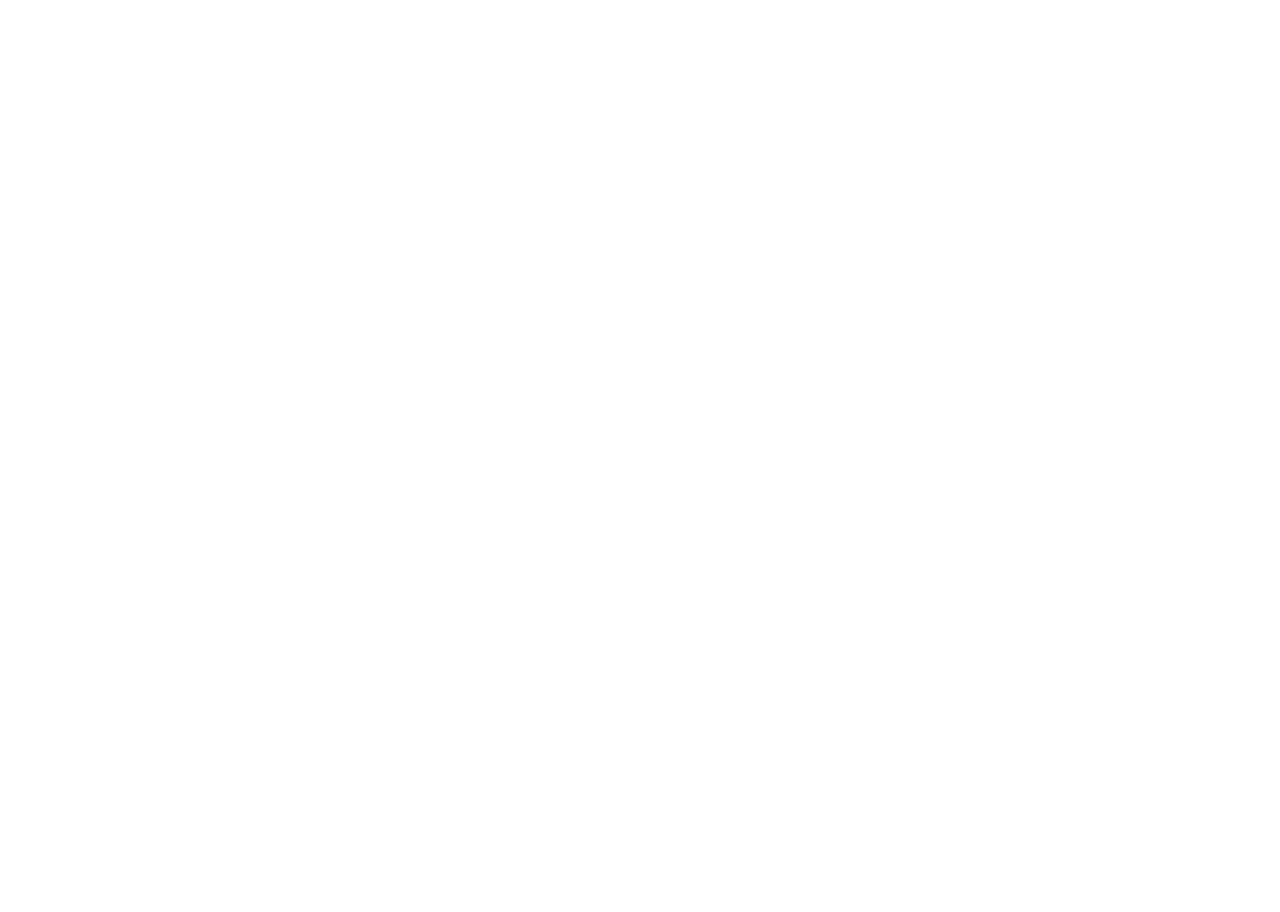
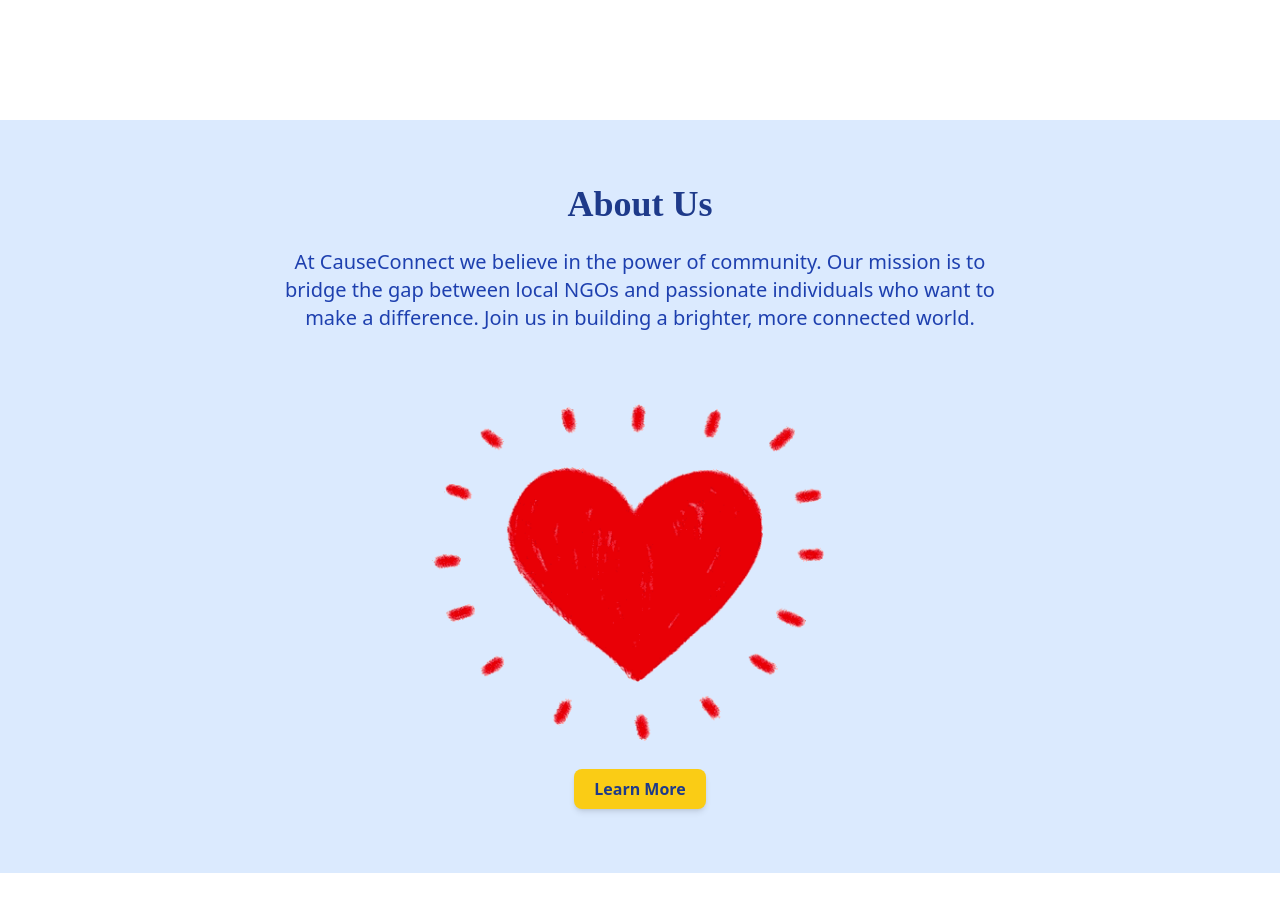
Before and after one commit to aayishajalal/CauseConnect, a React (Vite) app in the folder frontend/: page / in a window 1280 px wide. Shown: the part 680-1592 px from the top of the page. Built offline with nearby package versions, Linux system fonts and the light colour scheme.

Commit message:
some homepage modifications

```diff
--- /dev/null
+++ b/frontend/src/components/AboutUs.tsx
@@ -0,0 +1,28 @@
+import React from "react";
+import pulsing_heart_transparent from  "../assets/pulsing_heart_transparent.gif";
+const About: React.FC = () => {
+  return (
+    <section className="bg-blue-100 py-16 text-center">
+      <div className="max-w-3xl mx-auto px-6">
+        <h2 className="text-3xl md:text-4xl font-bold text-blue-900 font-serif mb-6">
+          About Us
+        </h2>
+        <p className="text-lg md:text-xl text-blue-800 mb-8">
+          At CauseConnect we believe in the power of community. Our mission
+          is to bridge the gap between local NGOs and passionate individuals who
+          want to make a difference. Join us in building a brighter, more
+          connected world.
+        </p>
+        <img
+            src={pulsing_heart_transparent}/>
+        <div className="flex justify-center">
+          <button className="bg-yellow-400 text-blue-900 font-semibold py-2 px-5 rounded-lg shadow-md hover:bg-yellow-300 transition duration-300">
+            Learn More
+          </button>
+        </div>
+      </div>
+    </section>
+  );
+};
+
+export default About;
--- a/frontend/src/components/HeroSection.tsx
+++ b/frontend/src/components/HeroSection.tsx
@@ -17,7 +17,7 @@ const Hero: React.FC = () => {
 
       <div className="relative z-10 font-serif text-blue-900 max-w-2xl px-4">
         <h1 className="text-4xl md:text-5xl font-bold mb-4">
-          Welcome to Volunteer Finder
+          Welcome to CauseConnect
         </h1>
         <p className="text-lg md:text-xl mb-8">
           Connect with local NGOs and initiatives to make a positive impact in
--- /dev/null
+++ b/frontend/src/components/ui/eventPagination.tsx
@@ -0,0 +1,94 @@
+// import React, { useEffect, useState } from "react";
+// import axios from "axios";
+
+// // Define the Event type
+// interface Event {
+//   _id: string;
+//   title: string;
+//   description: string;
+//   date: string;
+//   location: string;
+//   organizer: {
+//     username: string;
+//     email: string;
+//   };
+// }
+
+// // Define the API response type
+// interface EventApiResponse {
+//   status: string;
+//   results: number;
+//   data: Event[];
+// }
+
+// const EventsStack: React.FC = () => {
+//   const [events, setEvents] = useState<Event[]>([]);
+//   const [page, setPage] = useState(1);
+//   const [hasMore, setHasMore] = useState(true);
+//   const limit = 5; // Number of events per page
+
+//   // Fetch events from the backend with pagination
+//   const fetchEvents = async (page: number) => {
+//     try {
+//       const response = await axios.get<EventApiResponse>(`/api/v1/events`, {
+//         params: { page, limit },
+//       });
+
+//       const newEvents = response.data.data;
+
+//       // Append new events to existing list
+//       setEvents((prevEvents) => [...prevEvents, ...newEvents]);
+//       setHasMore(newEvents.length === limit); // Check if there are more events
+//     } catch (error) {
+//       console.error("Error fetching events:", error);
+//     }
+//   };
+
+//   // Initial load and page update
+//   useEffect(() => {
+//     fetchEvents(page);
+//   }, [page]);
+
+//   // Load more events on button click
+//   const loadMoreEvents = () => {
+//     setPage((prevPage) => prevPage + 1);
+//   };
+
+//   return (
+//     <div className="flex flex-col items-center p-6 space-y-6">
+//       {/* Stack of events */}
+//       {events.map((event, index) => (
+//         <div
+//           key={event._id}
+//           className="w-full max-w-md p-4 bg-white shadow-md rounded-md transition-transform transform hover:scale-105"
+//           style={{
+//             position: "relative",
+//             bottom: `${index * 20}px`, // Offset each card slightly to create a stacked effect
+//             zIndex: `${events.length - index}`,
+//           }}
+//         >
+//           <h3 className="text-xl font-semibold text-blue-800">{event.title}</h3>
+//           <p className="text-sm text-gray-600 mb-2">
+//             {new Date(event.date).toLocaleDateString()} - {event.location}
+//           </p>
+//           <p className="text-gray-700">{event.description}</p>
+//           <p className="text-sm text-gray-500 mt-2">
+//             Organized by: {event.organizer.username} ({event.organizer.email})
+//           </p>
+//         </div>
+//       ))}
+
+//       {/* Load More Button */}
+//       {hasMore && (
+//         <button
+//           onClick={loadMoreEvents}
+//           className="mt-4 px-6 py-2 bg-yellow-400 text-blue-900 font-semibold rounded-lg shadow-lg hover:bg-yellow-300 transition duration-300"
+//         >
+//           Load More
+//         </button>
+//       )}
+//     </div>
+//   );
+// };
+
+// export default EventsStack;
--- a/frontend/src/components/ui/volunteercards.tsx
+++ b/frontend/src/components/ui/volunteercards.tsx
@@ -1,4 +1,55 @@
 
+
+// import React, { useEffect } from 'react';
+// import AOS from 'aos';
+// import 'aos/dist/aos.css';
+
+// interface Volunteer {
+//     name: string;
+//     feedback: string;
+// }
+
+// const volunteers: Volunteer[] = [
+//     { name: 'John Doe', feedback: 'Great event, very well organized! Had a fantastic time volunteering and meeting new people.' },
+//     { name: 'Jane Smith', feedback: 'Loved the community spirit! It was rewarding to be part of something so positive.' },
+//     { name: 'Michael Brown', feedback: 'Amazing opportunity to meet new people and give back to the community.' },
+//     { name: 'Emily White', feedback: 'Very fulfilling experience! Felt great to contribute in a meaningful way.' },
+//     { name: 'Robert Green', feedback: 'Great networking opportunities and an enjoyable event overall. Highly recommend!' },
+// ];
+
+// const VolunteerCards: React.FC = () => {
+//     useEffect(() => {
+//         AOS.init({
+//             duration: 800,
+//             easing: 'ease-in-out',
+//             once: true,
+//         });
+//     }, []);
+
+//     return (
+//         <div className="bg-blue-900 container mx-auto p-6 grid grid-cols-1 sm:grid-cols-2 md:grid-cols-2 gap-y-10 gap-x-6">
+//             {volunteers.map((volunteer, index) => (
+//                 <div
+//                     key={index}
+//                     className={`relative bg-yellow-400 p-6 rounded-lg shadow-md border border-gray-200 max-w-xs mx-auto transition-transform transform hover:scale-105 ${
+//                         index % 2 === 0 ? 'translate-y-4' : '-translate-y-4'
+//                     }`}
+//                     data-aos="fade-up"
+//                 >
+//                     {/* Chat Bubble Tail */}
+//                     <div
+//                         className="absolute w-4 h-4 bg-yellow-400 left-4 -bottom-2 rotate-45 border-l border-b border-gray-200"
+//                     ></div>
+
+//                     <h3 className="text-lg font-semibold text-gray-800">{volunteer.name}</h3>
+//                     <p className="mt-2 text-gray-600 text-sm leading-relaxed">{volunteer.feedback}</p>
+//                 </div>
+//             ))}
+//         </div>
+//     );
+// };
+
+// export default VolunteerCards;
 
 import React, { useEffect } from 'react';
 import AOS from 'aos';
@@ -27,24 +78,26 @@ const VolunteerCards: React.FC = () => {
     }, []);
 
     return (
-        <div className="bg-blue-900 container mx-auto p-6 grid grid-cols-1 sm:grid-cols-2 md:grid-cols-2 gap-y-10 gap-x-6">
+        <div className="bg-blue-900 container mx-auto p-6">
+            <h2 className="text-3xl font-bold text-white text-center mb-8">User Feedbacks</h2>
+            <div className="grid grid-cols-1 sm:grid-cols-2 md:grid-cols-3 gap-6">
                 {volunteers.map((volunteer, index) => (
                     <div
                         key={index}
-                    className={`relative bg-yellow-400 p-6 rounded-lg shadow-md border border-gray-200 max-w-xs mx-auto transition-transform transform hover:scale-105 ${
-                        index % 2 === 0 ? 'translate-y-4' : '-translate-y-4'
-                    }`}
+                        className="relative p-4 rounded-lg shadow-lg border border-gray-200 max-w-xs mx-auto transition-transform transform hover:scale-105 hover:translate-y-2 hover:bg-white"
                         data-aos="fade-up"
                     >
-                    {/* Chat Bubble Tail */}
-                    <div
-                        className="absolute w-4 h-4 bg-yellow-400 left-4 -bottom-2 rotate-45 border-l border-b border-gray-200"
-                    ></div>
+                        {/* Background behind each card */}
+                        <div className="absolute inset-0 bg-yellow-400  rounded-lg transition-all hover:opacity-0"></div>
 
+                        {/* Main card content */}
+                        <div className="relative z-10">
                             <h3 className="text-lg font-semibold text-gray-800">{volunteer.name}</h3>
                             <p className="mt-2 text-gray-600 text-sm leading-relaxed">{volunteer.feedback}</p>
                         </div>
+                    </div>
                 ))}
+            </div>
         </div>
     );
 };
--- a/frontend/src/pages/Home.tsx
+++ b/frontend/src/pages/Home.tsx
@@ -1,29 +1,29 @@
-import Button from '@/shared/Button';
-import { useNavigate } from 'react-router-dom';
+// import Button from '@/shared/Button';
+// import { useNavigate } from 'react-router-dom';
 
-// ... other imports ...
+// // ... other imports ...
 
-const Home: React.FC = () => {
-  const navigate = useNavigate();
+// const Home: React.FC = () => {
+//   const navigate = useNavigate();
 
-  const handleGetStarted = () => {
-    const token = localStorage.getItem('token');
-    if (!token) {
-      // If no token, redirect to login
-      navigate('/login');
-    } else {
-      // If authenticated, go to events
-      navigate('/events');
-    }
-  };
+//   const handleGetStarted = () => {
+//     const token = localStorage.getItem('token');
+//     if (!token) {
+//       // If no token, redirect to login
+//       navigate('/login');
+//     } else {
+//       // If authenticated, go to events
+//       navigate('/events');
+//     }
+//   };
 
-  return (
-    // ... existing JSX ...
-    <Button
-      onClick={handleGetStarted}
-      text="Get Started"
-      // ... other props ...
-    />
-    // ... rest of the JSX ...
-  );
-};
+//   return (
+//     // ... existing JSX ...
+//     <Button
+//       onClick={handleGetStarted}
+//       text="Get Started"
+//       // ... other props ...
+//     />
+//     // ... rest of the JSX ...
+//   );
+// };
--- a/frontend/src/pages/Homepage.tsx
+++ b/frontend/src/pages/Homepage.tsx
@@ -22,6 +22,9 @@ import VolunteerCards from "@/components/ui/volunteercards";
 import gsap from "gsap";
 import { ScrollTrigger } from "gsap/ScrollTrigger";
 import Carousel from "../components/ui/carousel";
+import AboutUs from "../components/AboutUs";
+
+// import EventsStack from "../components/ui/eventPagination";
 
 // Register GSAP's ScrollTrigger plugin
 gsap.registerPlugin(ScrollTrigger);
@@ -81,6 +84,8 @@ const Homepage: React.FC = () => {
       <section className="hero-section">
         <HeroSection />
       </section>
+      <section><AboutUs /></section>
+      {/* <section><EventsStack /> </section> */}
       <section className="volunteer-cards">
         <VolunteerCards />
       </section>
```
Also changed, not shown: frontend/src/assets/pulsing_heart_transparent.gif (added). Lines whose indentation alone changed are shown as unchanged.
